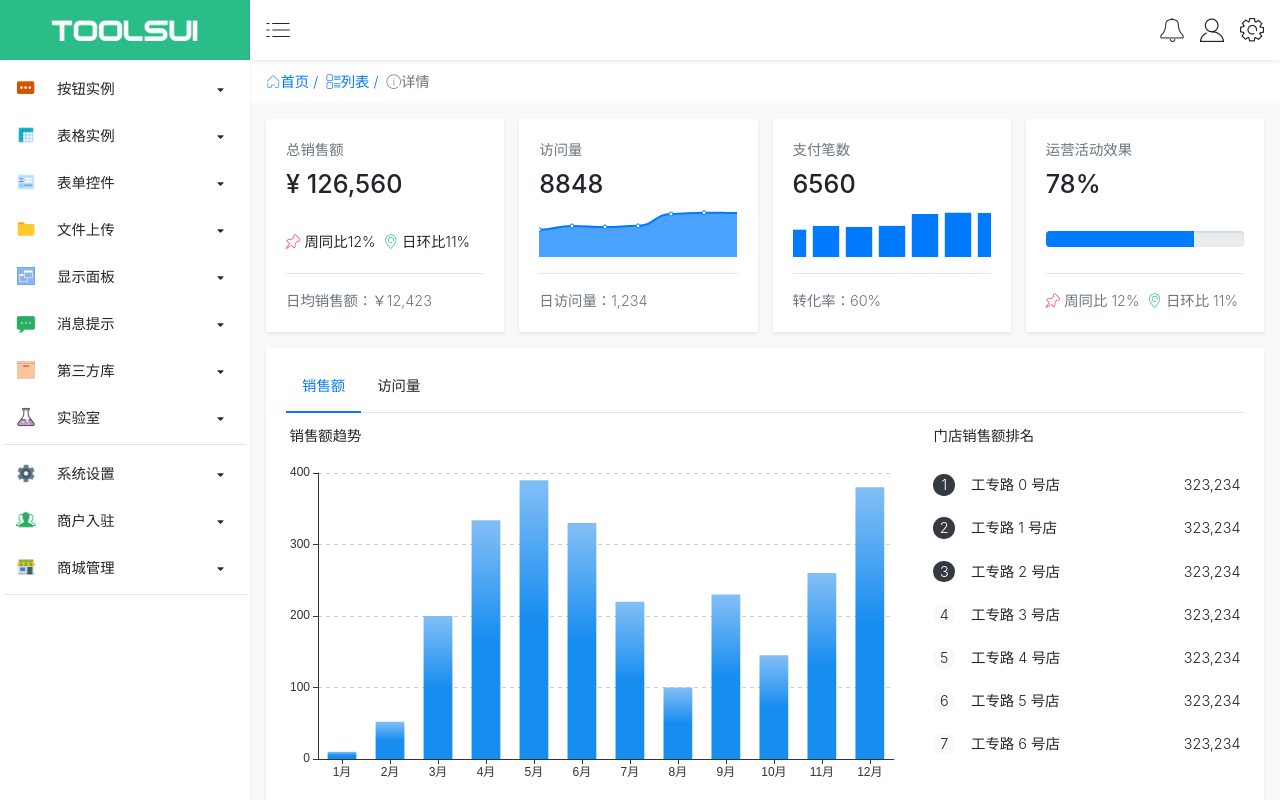
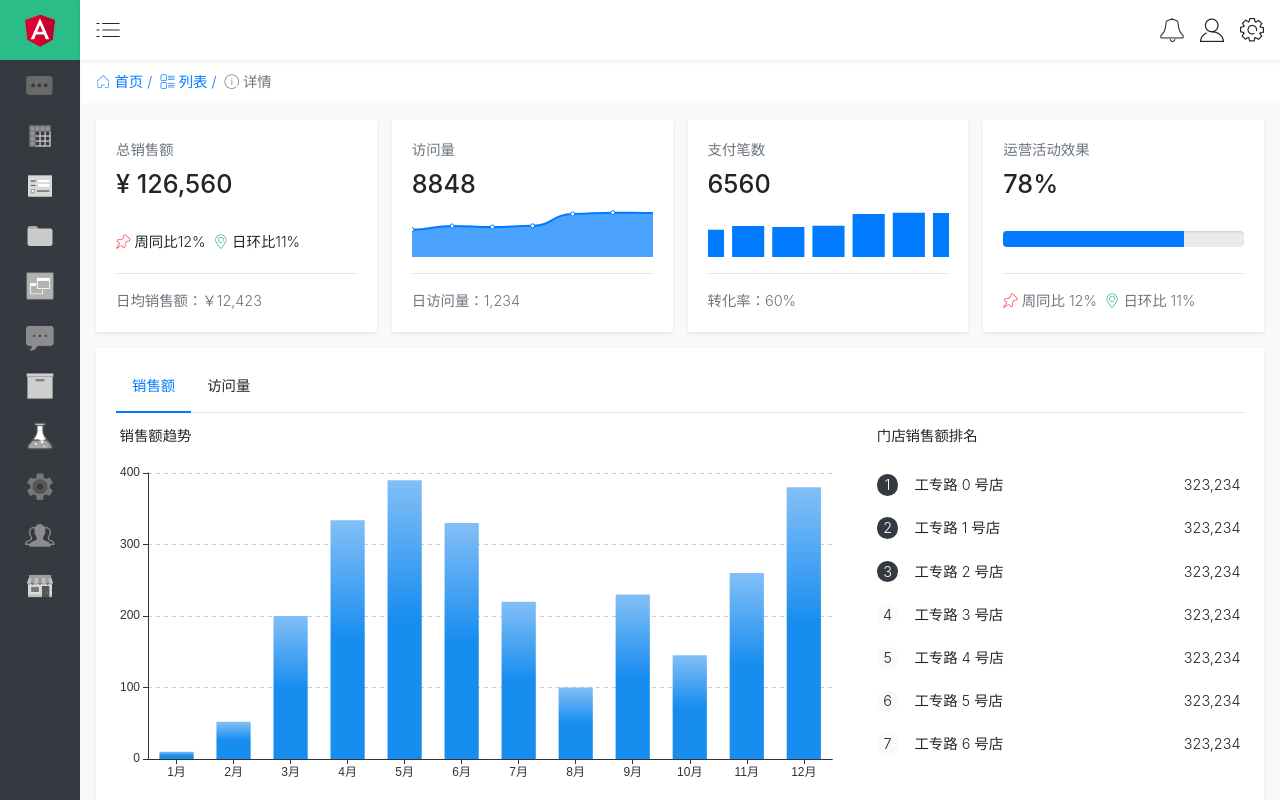
Before and after one commit to cool1024/ng-tui, an Angular app in the folder example/: page /home in a window 1280 px wide. Built offline with nearby package versions, Linux system fonts and the light colour scheme.

Commit message:
add preview

```diff
--- a/example/src/app/app.component.html
+++ b/example/src/app/app.component.html
@@ -1,51 +1,49 @@
 <!--纯净模式-->
-<router-outlet *ngIf="global.params.dashboardMode!=='full'; else elseBlock"></router-outlet>
-
+<div *ngIf="global.params.dashboardMode!=='full'; else elseBlock" class="p-3">
+    <router-outlet></router-outlet>
+</div>
 <!--附带菜单与顶部-->
 <ng-template #elseBlock>
     <div class="d-flex" style="height:100vh;">
         <!-- 左侧菜单 -->
-        <div class="flex-shrink-0 h-100 d-flex flex-column" style="width:250px;">
-            <div class="d-flex align-items-center justify-content-center bg-success flex-shrink-0" style="width:250px;height: 60px;">
-                <img src="assets/images/logo.png" alt="TOOLSUI" height="40">
+        <div [class.menu-container-sm]="global.params.menuMode==='small'" class="menu-container flex-shrink-0 h-100 d-flex flex-column">
+            <div class="d-flex align-items-center justify-content-center bg-success flex-shrink-0" style="height: 60px;overflow: hidden;">
+                <img [src]="global.params.menuMode==='small'?menuConfig.SMALL_LOGO:menuConfig.FULL_LOGO" alt="TOOLSUI" height="40">
             </div>
-            <div class="flex-grow-1 shadow-sm" style="z-index:1;">
-                <app-menu [items]="menus"></app-menu>
-            </div>
+            <app-menu class="flex-grow-1 shadow-sm " style="z-index:1;" [menuMode]="global.params.menuMode" [items]="menus " style="height:calc(100% - 60px) "></app-menu>
         </div>
         <!-- 右侧内容 -->
-        <div class="flex-grow-1 h-100 d-flex flex-column">
+        <div class="flex-grow-1 h-100 d-flex flex-column ">
             <!-- 顶部工具栏 -->
-            <div class="headbar d-flex align-items-center justify-content-between flex-shrink-0 shadow-sm" style="height:60px;z-index: 1;">
-                <div class="d-flex align-items-center flex-grow-1 ml-3">
-                    <i class="iconfont icon-category"></i>
+            <div class="headbar d-flex align-items-center justify-content-between flex-shrink-0 shadow-sm " style="height:60px;z-index:
+                    1; ">
+                <div class="d-flex align-items-center flex-grow-1 ml-3 ">
+                    <i (click)="changeMenuMode()" class="iconfont icon-category pointer"></i>
                 </div>
-                <div class="mr-3 flex-shrink-0">
-                    <i class="iconfont icon-remind pointer ml-3"></i>
-                    <i class="iconfont icon-account pointer ml-3"></i>
-                    <i class="iconfont icon-set pointer ml-3"></i>
+                <div class="mr-3 flex-shrink-0 ">
+                    <i class="iconfont icon-remind pointer ml-3 "></i>
+                    <i class="iconfont icon-account pointer ml-3 "></i>
+                    <i class="iconfont icon-set pointer ml-3 "></i>
                 </div>
             </div>
             <!-- 主体内容 -->
-            <div class="flex-grow-1" style="overflow:auto;">
-                <div class="flex-grow-1 d-flex flex-column">
-                    <!-- 面包屑导航 -->
-                    <div class="breadcrumb pl-3 pr-3">
+            <div class="flex-grow-1 " style="overflow:auto; ">
+                <div class="flex-grow-1 d-flex flex-column ">
+                    <div class="breadcrumb pl-3 pr-3 ">
                         <a>
-                            <span class="iconfont icon-homepagenormal"></span>
+                            <i class="iconfont icon-homepagenormal "></i>
                             <span>首页</span>
                         </a>
-                        <a class="ml-2">
-                            <span class="iconfont icon-viewlist"></span>
+                        <a class="ml-2 ">
+                            <i class="iconfont icon-viewlist "></i>
                             <span>列表</span>
                         </a>
-                        <a class="ml-2">
-                            <span class="iconfont icon-information"></span>
+                        <a class="ml-2 ">
+                            <i class="iconfont icon-information "></i>
                             <span>详情</span>
                         </a>
                     </div>
-                    <!-- 页面出口 -->
-                    <div class="flex-grow-1 p-3 bg-light" style="overflow: auto">
+                    <div class="flex-grow-1 p-3 bg-light " style="overflow: auto ">
                         <router-outlet></router-outlet>
                     </div>
                 </div>
--- a/example/src/app/app.component.scss
+++ b/example/src/app/app.component.scss
@@ -1,5 +1,12 @@
-.headbar {}
-
 .headbar i {
     font-size: 1.5rem;
 }
+
+.menu-container {
+    width: 230px;
+    transition: width ease-in-out .3s;
+}
+
+.menu-container-sm {
+    width: 80px;
+}
--- a/example/src/app/app.component.ts
+++ b/example/src/app/app.component.ts
@@ -1,6 +1,7 @@
 import { Component } from '@angular/core';
 import { GlobalService, RequestService, MenuService } from './core/services';
 import { MenuModel } from './modules/dashboard/components/menu/menu.interface';
+import { AppConfig } from './configs/app.config';
 
 @Component({
     selector: 'app-root',
@@ -12,13 +13,14 @@ export class AppComponent {
     // 系统菜单列表
     menus = new Array<MenuModel>();
 
+    // 菜单配置参数
+    menuConfig = AppConfig.MENU_CONFIG;
 
     constructor(
         public global: GlobalService,
         private request: RequestService,
         private menu: MenuService,
     ) {
-
 
         // 载入系统默认配置参数
         this.global.appendValuesToParams({
@@ -34,4 +36,11 @@ export class AppComponent {
             console.log(this.menus);
         });
     }
+
+    /**
+     * 切换菜单模式（small/full）
+     */
+    changeMenuMode() {
+        this.global.params.menuMode = this.global.params.menuMode === 'small' ? 'full' : 'small';
+    }
 }
--- a/example/src/app/configs/app.config.ts
+++ b/example/src/app/configs/app.config.ts
@@ -13,6 +13,8 @@ export const AppConfig = {
     },
 
     MENU_CONFIG: {
+        SMALL_LOGO: 'assets/images/angular.svg',
+        FULL_LOGO: 'assets/images/logo.png',
         BACKGROUND_IMAGE_SRC: '', // 'url(assets/images/background/1.jpg)',
         BACKGROUND_COLOR: 'rgba(255,255,255,0.9)',
         DEFAULT_TEXT_COLOR: 'black',
--- a/example/src/app/modules/dashboard/components/menu/menu.component.html
+++ b/example/src/app/modules/dashboard/components/menu/menu.component.html
@@ -1,5 +1,6 @@
-<div class="h-100">
-    <div class="h-100 w-100 pt-2 ts-menu-fill">
+<!-- full mode -->
+<div *ngIf="menuMode==='full'; else elseBlock" class="h-100">
+    <div class="h-100 pt-2 ts-menu-fill bg-dark text-light">
         <ng-container *ngFor="let model of items">
             <!-- <div>{{model.modelTitle}}</div> -->
             <div class="menu-block no-select {{group.active?activeMainClass:''}}" *ngFor="let group of model.menuGroups">
@@ -36,3 +37,21 @@
         </ng-container>
     </div>
 </div>
+<!-- small mode -->
+<ng-template #elseBlock>
+    <div class="h-100 bg-dark menu-small">
+        <ng-container *ngFor="let model of items">
+            <div *ngFor="let group of model.menuGroups" class="menu-rect text-center">
+                <img *ngIf="group.image" width="30" height="30" [src]="group.image">
+                <i *ngIf="!(group.image)" [class]="group.icon" aria-hidden="true"></i>
+                <div class="menu-popover">
+                    <div class="shadow-sm rounded text-left ml-2 bg-dark text-truncate">
+                        <div *ngFor="let item of group.menuItems;index as i" class="menu-item pl-4 pr-4">
+                            {{item.title}}
+                        </div>
+                    </div>
+                </div>
+            </div>
+        </ng-container>
+    </div>
+</ng-template>
--- a/example/src/app/modules/dashboard/components/menu/menu.component.scss
+++ b/example/src/app/modules/dashboard/components/menu/menu.component.scss
@@ -1,5 +1,4 @@
 .text-truncate {
-    text-overflow: ellipsis;
     max-width: 180px;
 }
 
@@ -18,6 +17,10 @@
 
 .ts-icon {
     width: 30px;
+}
+
+.ts-icon img {
+    filter: grayscale(100%);
 }
 
 .icon-up {
@@ -85,46 +88,47 @@
     }
 }
 
-.menu-temp-bar {
-    height: 60px;
+/** small menu mode **/
+.menu-small {
+    overflow-y: auto;
 }
 
-.bg-primary-fill {
-    background-color: #007bff11;
+.menu-rect {
+    line-height: 50px;
+    cursor: pointer;
 }
 
-.bg-secondary-fill {
-    background-color: #6c757d11;
+.menu-rect img {
+    filter: grayscale(100%);
+    transition: filter ease-in-out .3s;
 }
 
-.bg-success-fill {
-    background-color: #28a74511;
+.menu-rect:hover {
+    position: relative;
 }
 
-.bg-danger-fill {
-    background-color: #dc354511;
+.menu-rect:hover img {
+    filter: grayscale(0%);
 }
 
-.bg-warning-fill {
-    background-color: #ffc10711;
+.menu-rect:hover > .menu-popover {
+    visibility: visible;
+    opacity: 1;
 }
 
-.bg-dark-fill {
-    background-color: #343a4011;
+.menu-popover {
+    visibility: hidden;
+    position: fixed;
+    z-index: 3;
+    margin-top: -44px;
+    margin-left: 80px;
+    width: 130px;
+    color: gainsboro;
+    opacity: 0;
+    transition: opacity ease-out .3s;
 }
 
-.bg-info-fill {
-    background-color: #17a2b811;
+.menu-popover .menu-item:hover {
+    background-color: #2abd87;
+    color: white;
 }
-
-.bg-light-fill {
-    background-color: #ffffff22;
-}
-
-.bg-pink-fill {
-    background-color: #e83e8c11;
-}
-
-.bg-purple-fill {
-    background-color: #6f42c111;
-}
--- a/example/src/app/modules/dashboard/components/menu/menu.component.ts
+++ b/example/src/app/modules/dashboard/components/menu/menu.component.ts
@@ -14,11 +14,14 @@ export class MenuComponent {
 
     @Input() autoClose: boolean;
 
+    @Input() menuMode: string;
+
     @Output() menuActiveChange = new EventEmitter<MenuItem>();
 
     constructor() {
         this.items = new Array<MenuModel>();
         this.autoClose = true;
+        this.menuMode = 'full';
     }
 
     toggleGroup(group: MenuGroup) {
--- a/example/src/app/tools-ui/modules/confirm/confirm.component.ts
+++ b/example/src/app/tools-ui/modules/confirm/confirm.component.ts
@@ -12,7 +12,7 @@ import { ConfirmOptions } from './confirm.interface';
             <div class="modal-content">
                 <div class="modal-header">
                     <h5 class="modal-title">
-                        <i [ngClass]="'text-'+config.color" [tsIcon]="config.icon" ></i>
+                        <i [ngClass]="'text-'+color" [tsIcon]="config.icon" ></i>
                         {{title}}
                     </h5>
                     <button (click)="dismiss()" type="button" class="close">
--- a/example/src/index.html
+++ b/example/src/index.html
@@ -21,6 +21,6 @@
 <body>
     <app-root></app-root>
 </body>
-<script src="assets/iconfont/iconfont.js"></script>
+<!-- <script src="assets/iconfont/iconfont.js"></script> -->
 
 </html>
--- a/example/src/styles.scss
+++ b/example/src/styles.scss
@@ -322,6 +322,25 @@ ts-select .dropdown-menu {
     width: $font-size-base * 1.5;
 }
 
+/** dot **/
+.dot {
+    display: inline-block;
+    width: 0.5rem;
+    height: 0.5rem;
+    border-radius: 50%;
+}
+
+.dot-lg {
+    width: 1rem;
+    height: 1rem;
+}
+
+@each $name, $color in $theme-colors {
+    .dot-#{$name} {
+        background-color: $color;
+    }
+}
+
 /** toast **/
 .toast {
     width: 20rem;
```
Also changed, not shown: example/src/app/modules/dashboard/pages/home/home.component.html (+18 -14 lines), example/src/assets/images/angular.svg (added), 1 other file (tests, documents, lock files or other folders).
